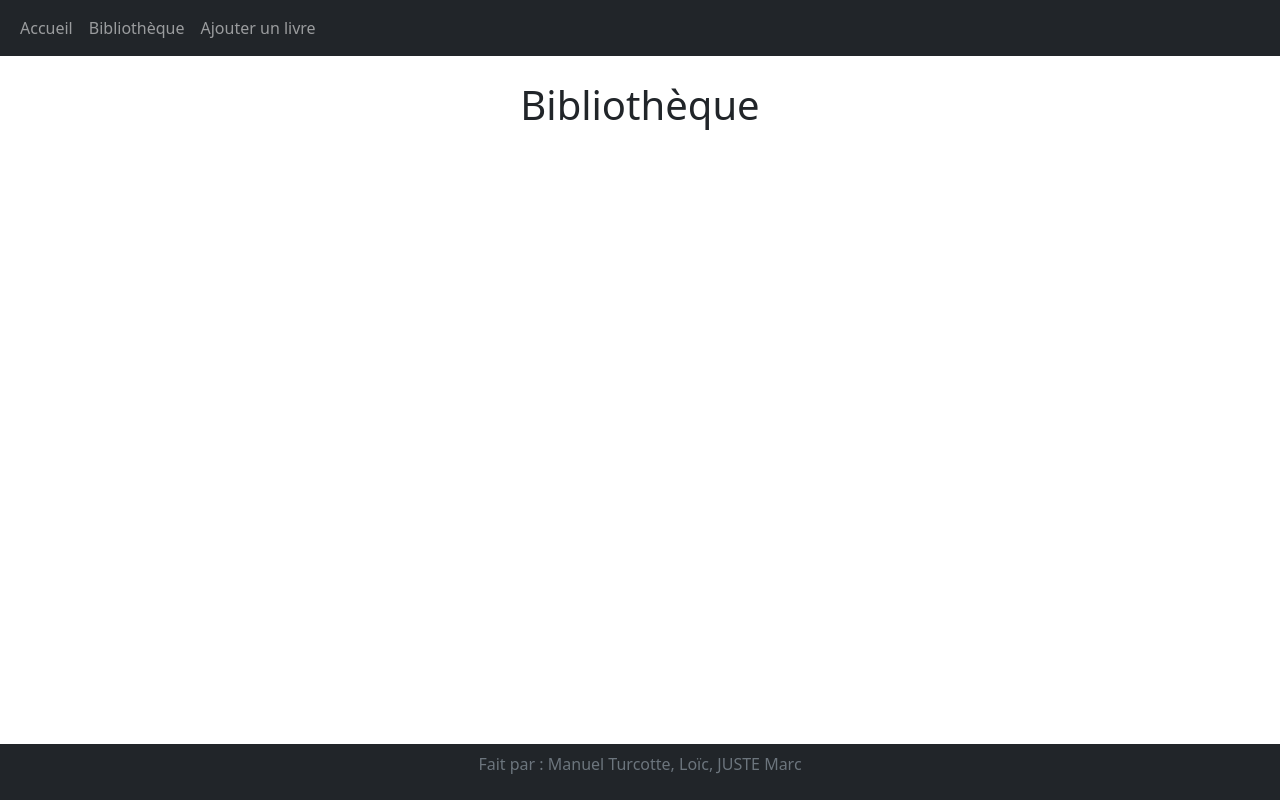
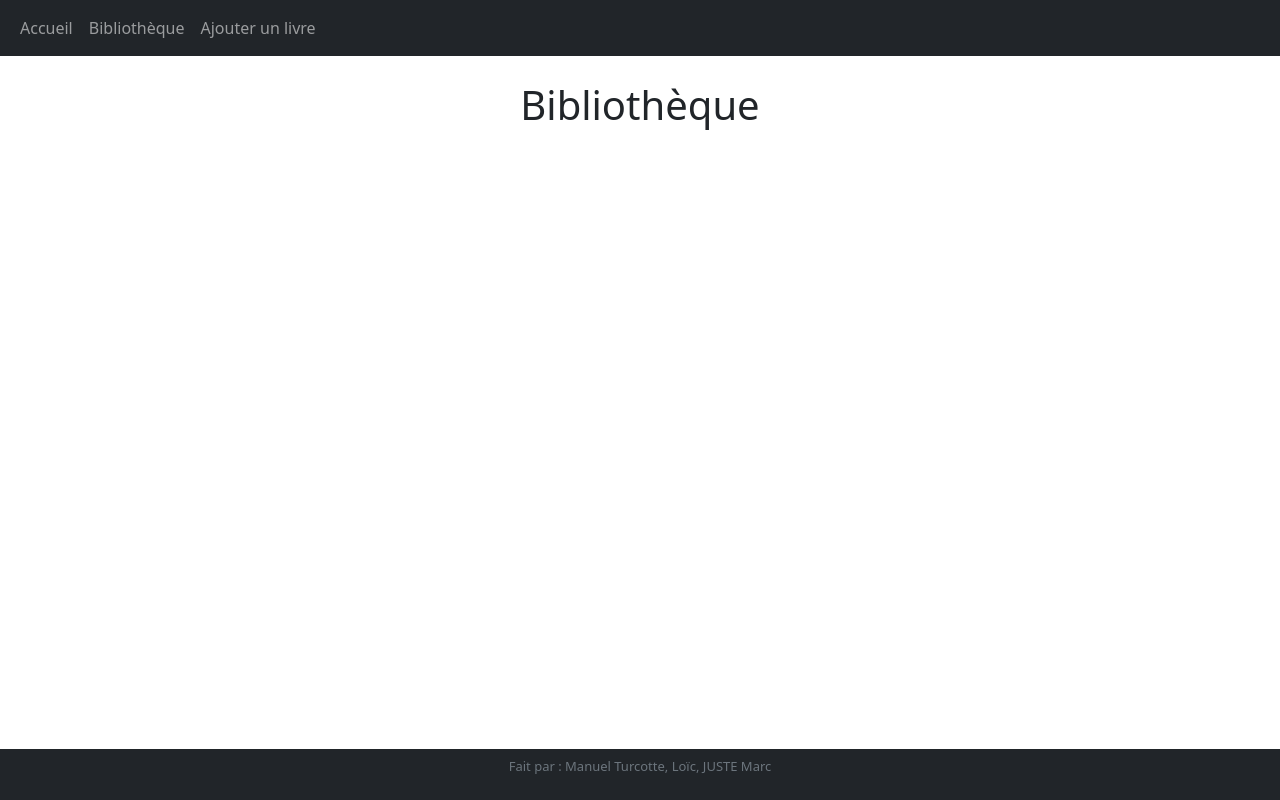
Before and after one commit to marc2541/ProjetExplo, a Flask app: a page that uses templates/base.html in a window 1280 px wide. Run offline with Flask 2, Linux system fonts and the light colour scheme; data that the repository does not hold is empty; some libraries are stand-ins or nearby versions.

Commit message:
CSS BOSS

```diff
--- a/static/css/style.css
+++ b/static/css/style.css
@@ -3,7 +3,7 @@ footer {
     left: 0;
     bottom: 0;
     position: fixed;
-    width: 100%;
+    width: 100%;font-size: small;
 }
 
 header {
@@ -27,3 +27,8 @@ a.active {
 #boutonFormulair {
     margin-top: 15px;
 }
+
+#accordionBibliotheque{
+    display:flexbox;
+    padding-bottom: 60px;
+}
--- a/templates/base.html
+++ b/templates/base.html
@@ -39,9 +39,6 @@
     </main>
     <footer class="bg-dark">
         <p class="text-muted py-2 text-center">Fait par : Manuel Turcotte, Loïc, JUSTE Marc</p>
-        <div class="container">
-
-        </div>
     </footer>
 </body>
 
```
